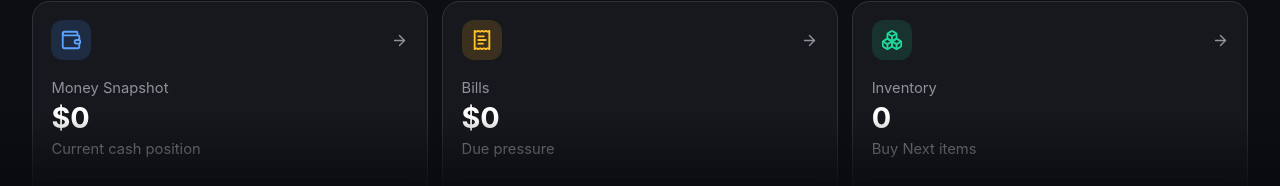
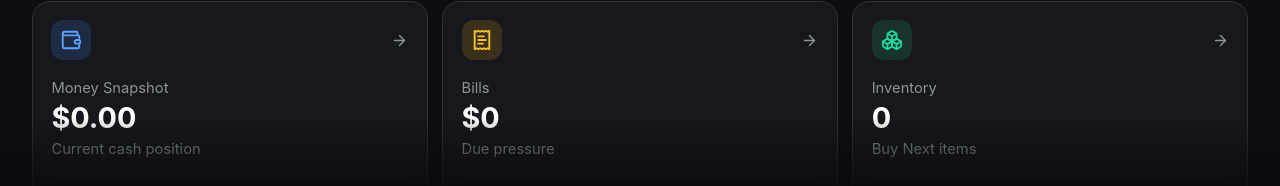
Before and after one commit to itwizzle21-CYBER/vcc-os, a React (Vite) app: page / in a window 1280 px wide. Shown: the part 608-794 px from the top of the page. Built offline with nearby package versions, Linux system fonts and the light colour scheme.

Commit message:
Show exact money snapshot amounts

```diff
--- a/src/components/dashboard/Dashboard.tsx
+++ b/src/components/dashboard/Dashboard.tsx
@@ -50,12 +50,12 @@ export default function Dashboard({
       tone: "blue",
       icon: <Wallet size={22} />,
       title: "Money Snapshot",
-      value: formatWholeCurrency(financialState.totalCash),
+      value: formatExactCurrency(financialState.totalCash),
       detail: "Current cash position",
       metrics: [
-        ["Spendable / Safe", formatWholeCurrency(Math.min(financialState.spendableCash, financialState.safeToSpend))],
-        ["Protected Savings", formatWholeCurrency(financialState.protectedSavings)],
-        ["Borrowed Money", formatWholeCurrency(financialState.borrowedMoney)],
+        ["Spendable / Safe", formatExactCurrency(Math.min(financialState.spendableCash, financialState.safeToSpend))],
+        ["Protected Savings", formatExactCurrency(financialState.protectedSavings)],
+        ["Borrowed Money", formatExactCurrency(financialState.borrowedMoney)],
       ],
     },
     {
@@ -279,3 +279,12 @@ function formatWholeCurrency(value: number) {
     maximumFractionDigits: 0,
   }).format(Number.isFinite(value) ? value : 0);
 }
+
+function formatExactCurrency(value: number) {
+  return new Intl.NumberFormat("en-US", {
+    style: "currency",
+    currency: "USD",
+    minimumFractionDigits: 2,
+    maximumFractionDigits: 2,
+  }).format(Number.isFinite(value) ? value : 0);
+}
```
